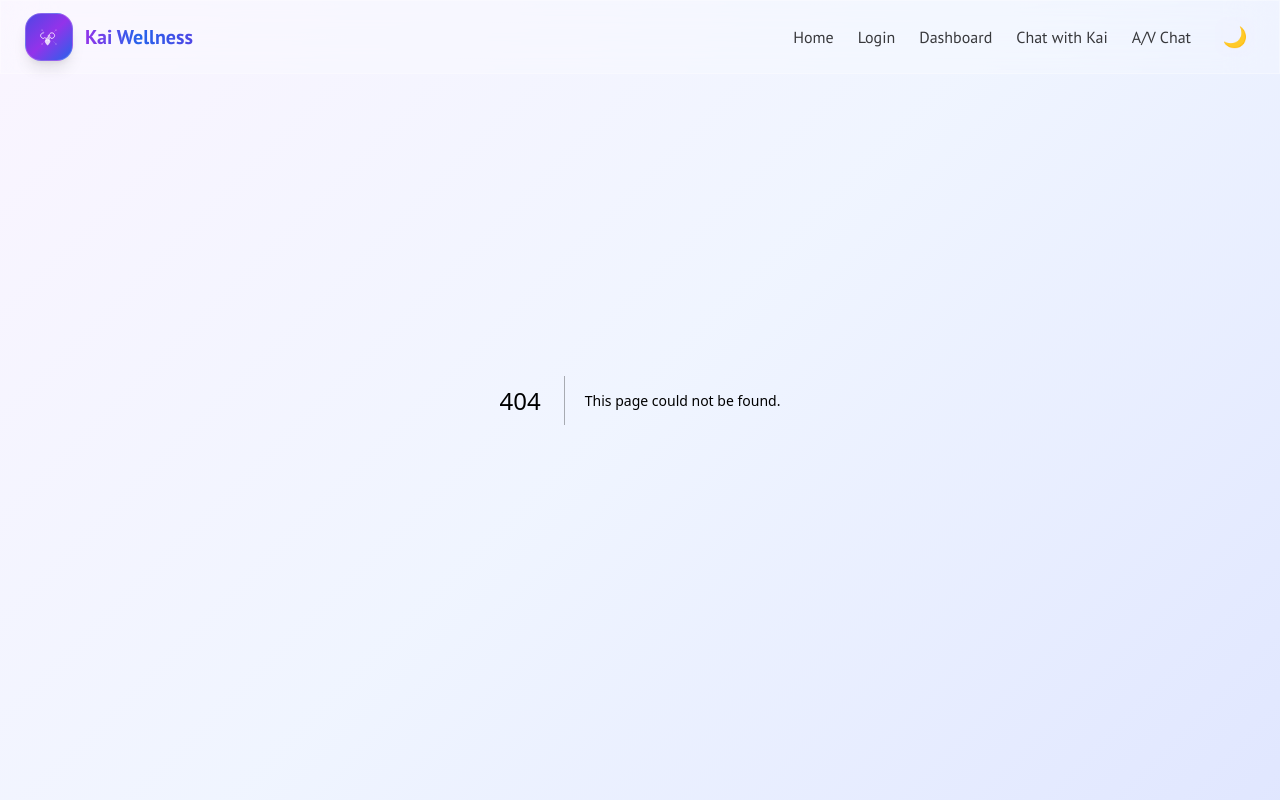
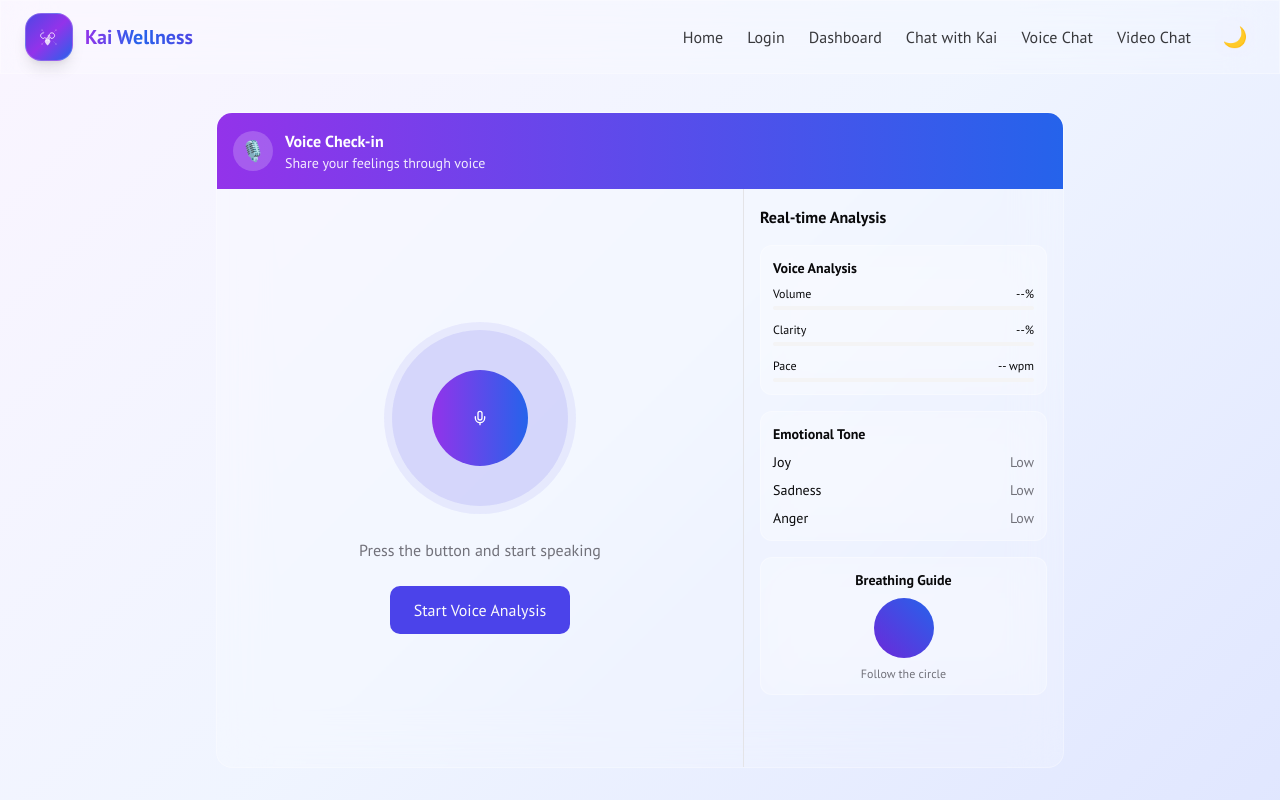
Before and after one commit to Aasim34/KAI_SIH, a Next.js app: page /voice-chat in a window 1280 px wide. Before the commit this address had no page. Built offline with nearby package versions, Linux system fonts and the light colour scheme.

Commit message:
for voice seapret andvideo saprate

```diff
--- a/src/app/av-chat/page.tsx
+++ b/src/app/video-chat/page.tsx
@@ -1,10 +1,10 @@
-import { AVChatClient } from "@/components/av-chat/av-chat-client";
+import { VideoChatClient } from "@/components/video-chat/video-chat-client";
 
-export default function AVChatPage() {
+export default function VideoChatPage() {
     return (
         <div className="h-screen pt-20 flex flex-col">
              <div className="max-w-4xl mx-auto px-4 sm:px-6 py-8 flex-1 w-full">
-                <AVChatClient />
+                <VideoChatClient />
              </div>
         </div>
     );
--- /dev/null
+++ b/src/app/voice-chat/page.tsx
@@ -0,0 +1,11 @@
+import { VoiceChatClient } from "@/components/voice-chat/voice-chat-client";
+
+export default function VoiceChatPage() {
+    return (
+        <div className="h-screen pt-20 flex flex-col">
+             <div className="max-w-4xl mx-auto px-4 sm:px-6 py-8 flex-1 w-full">
+                <VoiceChatClient />
+             </div>
+        </div>
+    );
+}
--- a/src/components/layout/header.tsx
+++ b/src/components/layout/header.tsx
@@ -16,7 +16,8 @@ const navLinks = [
   { href: '/login', label: 'Login' },
   { href: '/dashboard', label: 'Dashboard' },
   { href: '/chat', label: 'Chat with Kai' },
-  { href: '/av-chat', label: 'A/V Chat' },
+  { href: '/voice-chat', label: 'Voice Chat' },
+  { href: '/video-chat', label: 'Video Chat' },
 ];
 
 export function Header() {
--- a/src/components/av-chat/av-chat-client.tsx
+++ b/src/components/video-chat/video-chat-client.tsx
@@ -2,13 +2,13 @@
 
 import { useState, useRef, useEffect } from 'react';
 import { Button } from '@/components/ui/button';
-import { Mic, Video, VideoOff } from 'lucide-react';
+import { Video, VideoOff } from 'lucide-react';
 import { Progress } from '../ui/progress';
 import { cn } from '@/lib/utils';
 import { useToast } from '@/hooks/use-toast';
 import { Alert, AlertDescription, AlertTitle } from '../ui/alert';
 
-export function AVChatClient() {
+export function VideoChatClient() {
   const { toast } = useToast();
 
   const [hasCameraPermission, setHasCameraPermission] = useState<boolean | null>(null);
@@ -24,10 +24,12 @@ export function AVChatClient() {
       try {
         const stream = await navigator.mediaDevices.getUserMedia({ video: true });
         setHasCameraPermission(true);
+        // We have permission, but keep the stream in videoRef to use later.
+        // The video element is not trying to play it yet.
         if (videoRef.current) {
           videoRef.current.srcObject = stream;
         }
-        // Stop tracks to turn off camera light by default
+        // Stop tracks immediately to prevent the camera light from turning on.
         stream.getTracks().forEach(track => track.stop());
       } catch (error) {
         console.error('Error accessing camera:', error);
@@ -38,16 +40,30 @@ export function AVChatClient() {
   }, []);
 
   const enableVideo = async () => {
-    if (videoRef.current?.srcObject) {
-      const stream = videoRef.current.srcObject as MediaStream;
-      stream.getTracks().forEach(track => track.stop());
-      videoRef.current.srcObject = null;
+    if (hasCameraPermission === false) {
+      toast({
+        variant: 'destructive',
+        title: 'Camera Access Denied',
+        description: 'Please enable camera permissions in your browser settings to use this feature.',
+      });
+      return;
     }
-    const stream = await navigator.mediaDevices.getUserMedia({ video: true });
-    if (videoRef.current) {
-      videoRef.current.srcObject = stream;
+
+    try {
+      const stream = await navigator.mediaDevices.getUserMedia({ video: true });
+      if (videoRef.current) {
+        videoRef.current.srcObject = stream;
+        videoRef.current.play().catch(e => console.error("Video play failed", e));
+      }
+      setIsVideoEnabled(true);
+    } catch (error) {
+      console.error("Failed to get camera stream:", error);
+      toast({
+        variant: 'destructive',
+        title: 'Could not start video',
+        description: 'Failed to access the camera. Please check permissions.',
+      });
     }
-    setIsVideoEnabled(true);
   }
 
   const disableVideo = () => {
@@ -60,14 +76,6 @@ export function AVChatClient() {
   }
 
   const toggleVideo = () => {
-    if (hasCameraPermission === false) {
-      toast({
-        variant: 'destructive',
-        title: 'Camera Access Denied',
-        description: 'Please enable camera permissions in your browser settings to use this feature.',
-      });
-      return;
-    }
     if (isVideoEnabled) {
       disableVideo();
     } else {
@@ -80,10 +88,10 @@ export function AVChatClient() {
         <div className="bg-gradient-to-r from-purple-600 to-blue-600 text-white p-4 flex justify-between items-center shrink-0">
             <div className="flex items-center gap-3">
             <div className="w-10 h-10 bg-white/20 rounded-full flex items-center justify-center">
-                <span className="text-xl">🎙️</span>
+                <span className="text-xl">📹</span>
             </div>
             <div>
-                <h3 className="font-semibold font-headline">Voice & Video Check-in</h3>
+                <h3 className="font-semibold font-headline">Video Check-in</h3>
                 <p className="text-sm opacity-90">Share your feelings, visually</p>
             </div>
             </div>
@@ -93,7 +101,7 @@ export function AVChatClient() {
             <div className="flex-1 flex flex-col items-center justify-center p-4">
                 <div className="w-full max-w-2xl space-y-4">
                     <div className="relative aspect-video bg-muted rounded-2xl overflow-hidden shadow-lg border border-white/20">
-                        <video ref={videoRef} className={cn("w-full h-full object-cover", isVideoEnabled ? "block" : "hidden")} autoPlay muted playsInline />
+                        <video ref={videoRef} className={cn("w-full h-full object-cover")} autoPlay muted playsInline />
                         {!isVideoEnabled && (
                         <div className="absolute inset-0 flex flex-col items-center justify-center text-muted-foreground p-4 text-center">
                             <VideoOff className="w-16 h-16" />
@@ -103,7 +111,7 @@ export function AVChatClient() {
                         )}
                     </div>
 
-                    {hasCameraPermission === false && (
+                    {hasCameraPermission === false && !isVideoEnabled && (
                         <Alert variant="destructive">
                             <AlertTitle>Camera Access Required</AlertTitle>
                             <AlertDescription>
@@ -113,10 +121,6 @@ export function AVChatClient() {
                     )}
 
                     <div className="flex gap-4 justify-center">
-                        <Button size="lg" variant="outline" className="gap-2 bg-background/50 h-12 px-6 text-base">
-                            <Mic className="h-5 w-5"/>
-                            Start Voice Analysis
-                        </Button>
                         <Button size="lg" className="gap-2 h-12 px-6 text-base bg-gradient-to-r from-purple-600 to-blue-600 text-white" onClick={toggleVideo}>
                             <Video className="h-5 w-5"/>
                             {isVideoEnabled ? 'Stop Video Analysis' : 'Start Video Analysis'}
@@ -130,22 +134,9 @@ export function AVChatClient() {
                 <div className="glassmorphism p-3 rounded-xl">
                     <h5 className="font-semibold text-sm mb-2">Current State</h5>
                     <div className="space-y-2 text-sm">
-                        <div className="flex justify-between"><span>Mood</span><span className="text-green-600 dark:text-green-400">Positive</span></div>
-                        <div className="flex justify-between"><span>Stress</span><span className="text-yellow-600 dark:text-yellow-400">Moderate</span></div>
-                        <div className="flex justify-between"><span>Energy</span><span className="text-blue-600 dark:text-blue-400">High</span></div>
-                    </div>
-                </div>
-                <div className="glassmorphism p-3 rounded-xl">
-                    <h5 className="font-semibold text-sm mb-2">Voice Analysis</h5>
-                    <div className="space-y-3">
-                        <div>
-                            <div className="flex justify-between items-center text-xs mb-1"><span>Volume</span><span className="font-medium">75%</span></div>
-                            <Progress value={75} className="h-1"/>
-                        </div>
-                        <div>
-                            <div className="flex justify-between items-center text-xs mb-1"><span>Clarity</span><span className="font-medium">90%</span></div>
-                            <Progress value={90} className="h-1"/>
-                        </div>
+                        <div className="flex justify-between"><span>Mood</span><span className="text-muted-foreground">--</span></div>
+                        <div className="flex justify-between"><span>Stress</span><span className="text-muted-foreground">--</span></div>
+                        <div className="flex justify-between"><span>Energy</span><span className="text-muted-foreground">--</span></div>
                     </div>
                 </div>
                  <div className="glassmorphism p-3 rounded-xl text-center">
--- /dev/null
+++ b/src/components/voice-chat/voice-chat-client.tsx
@@ -0,0 +1,78 @@
+"use client";
+
+import { Button } from '@/components/ui/button';
+import { Mic } from 'lucide-react';
+import { Progress } from '../ui/progress';
+
+export function VoiceChatClient() {
+
+  return (
+    <div className="glassmorphism rounded-2xl overflow-hidden h-full flex flex-col">
+        <div className="bg-gradient-to-r from-purple-600 to-blue-600 text-white p-4 flex justify-between items-center shrink-0">
+            <div className="flex items-center gap-3">
+            <div className="w-10 h-10 bg-white/20 rounded-full flex items-center justify-center">
+                <span className="text-xl">🎙️</span>
+            </div>
+            <div>
+                <h3 className="font-semibold font-headline">Voice Check-in</h3>
+                <p className="text-sm opacity-90">Share your feelings through voice</p>
+            </div>
+            </div>
+        </div>
+
+        <div className="flex-1 flex overflow-hidden">
+            <div className="flex-1 flex flex-col items-center justify-center p-4">
+                <div className="w-full max-w-md space-y-6 text-center">
+                    <div className="relative w-48 h-48 mx-auto">
+                        <div className="absolute inset-0 rounded-full bg-primary/10 animate-pulse"></div>
+                        <div className="absolute inset-2 rounded-full bg-primary/20 animate-pulse" style={{ animationDelay: '0.2s' }}></div>
+                        <div className="absolute inset-4 flex items-center justify-center">
+                            <Button size="lg" className="gap-2 h-24 w-24 rounded-full text-white bg-gradient-to-r from-purple-600 to-blue-600">
+                                <Mic className="h-10 w-10"/>
+                            </Button>
+                        </div>
+                    </div>
+                    <p className="text-muted-foreground">Press the button and start speaking</p>
+                     <Button size="lg" className="h-12 px-6 text-base">
+                        Start Voice Analysis
+                    </Button>
+                </div>
+            </div>
+
+            <div className="w-80 border-l border-border p-4 space-y-4 hidden md:block shrink-0 overflow-y-auto">
+                <h4 className="font-semibold font-headline">Real-time Analysis</h4>
+                <div className="glassmorphism p-3 rounded-xl">
+                    <h5 className="font-semibold text-sm mb-2">Voice Analysis</h5>
+                    <div className="space-y-3">
+                        <div>
+                            <div className="flex justify-between items-center text-xs mb-1"><span>Volume</span><span className="font-medium">--%</span></div>
+                            <Progress value={0} className="h-1"/>
+                        </div>
+                        <div>
+                            <div className="flex justify-between items-center text-xs mb-1"><span>Clarity</span><span className="font-medium">--%</span></div>
+                            <Progress value={0} className="h-1"/>
+                        </div>
+                        <div>
+                            <div className="flex justify-between items-center text-xs mb-1"><span>Pace</span><span className="font-medium">-- wpm</span></div>
+                            <Progress value={0} className="h-1"/>
+                        </div>
+                    </div>
+                </div>
+                <div className="glassmorphism p-3 rounded-xl">
+                    <h5 className="font-semibold text-sm mb-2">Emotional Tone</h5>
+                    <div className="space-y-2 text-sm">
+                        <div className="flex justify-between"><span>Joy</span><span className="text-muted-foreground">Low</span></div>
+                        <div className="flex justify-between"><span>Sadness</span><span className="text-muted-foreground">Low</span></div>
+                        <div className="flex justify-between"><span>Anger</span><span className="text-muted-foreground">Low</span></div>
+                    </div>
+                </div>
+                 <div className="glassmorphism p-3 rounded-xl text-center">
+                    <h5 className="font-semibold text-sm mb-2">Breathing Guide</h5>
+                    <div className="breathing-circle mx-auto mb-2" style={{ width: '60px', height: '60px' }}></div>
+                    <p className="text-xs text-muted-foreground">Follow the circle</p>
+                </div>
+            </div>
+        </div>
+    </div>
+  );
+}
```
